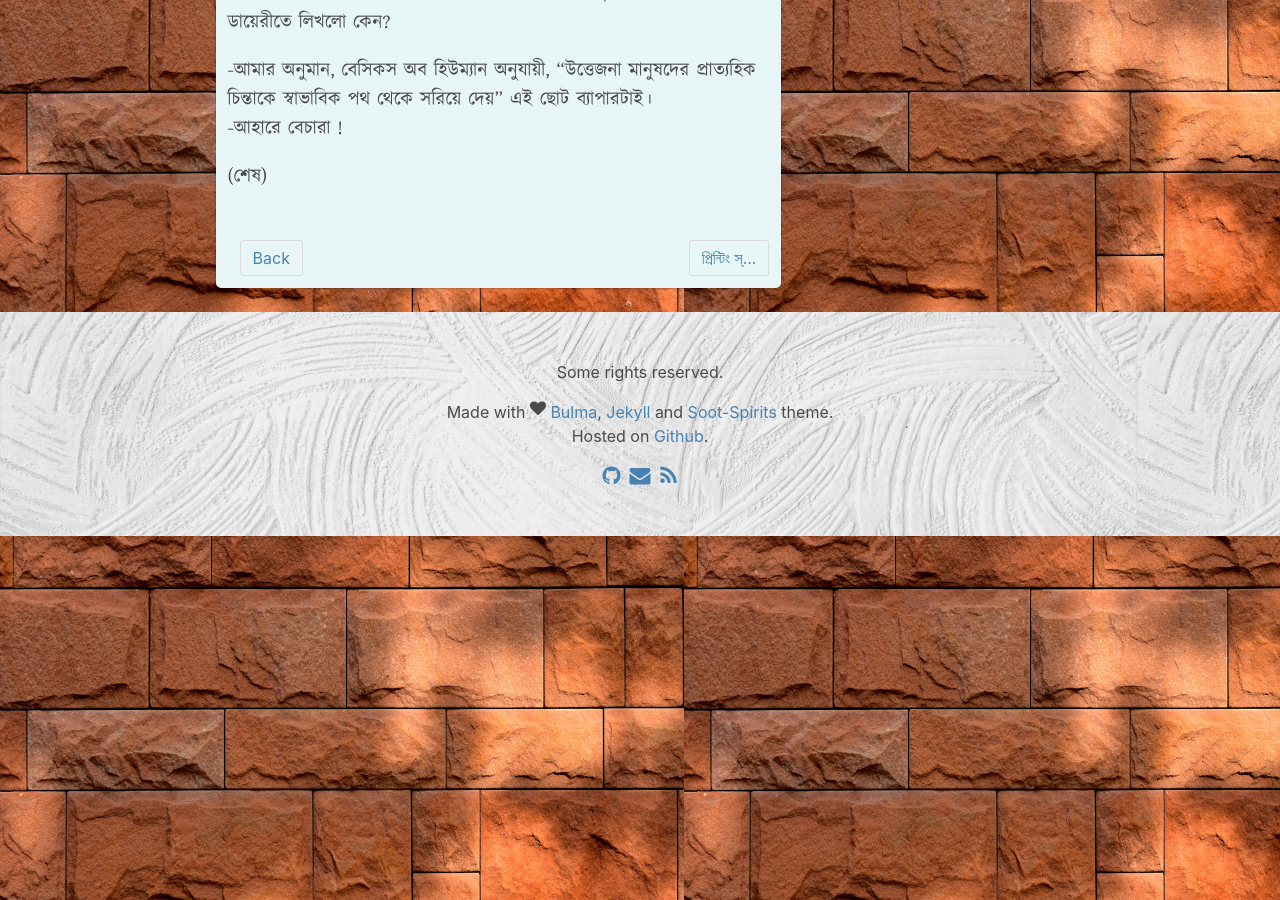
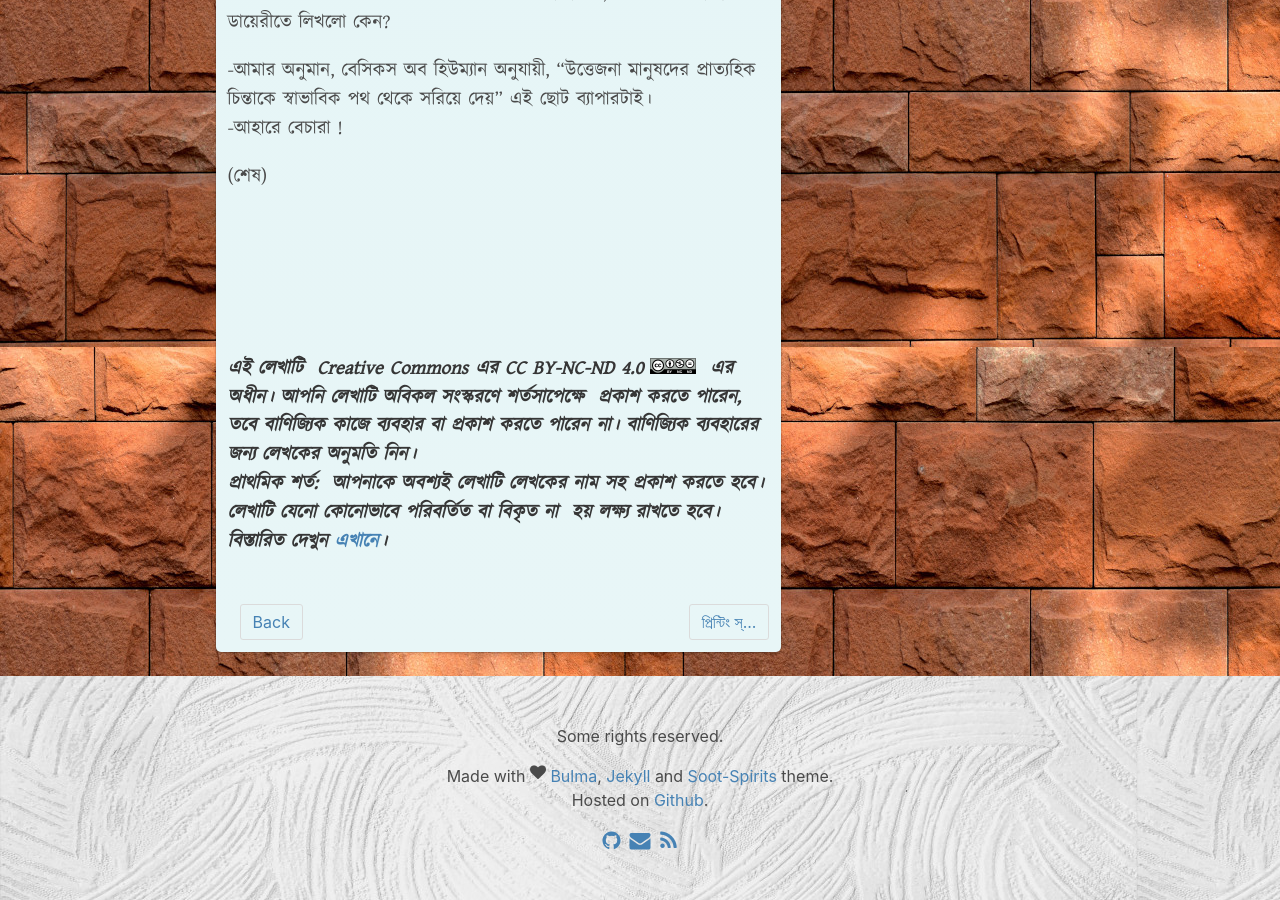
Before and after one commit to Emonshr/emonshr.github.io, a Jekyll site: the page built from _posts/2017-11-10-জিফি.markdown, in a window 1280 px wide and 900 px high, scrolled down 5823 px. Built offline with Jekyll 4.4.1, drawn with Linux system fonts in a browser that asks for light colours; comment, search, counter and statistics services are not loaded.

Commit message:
fixing typos/edits_2

```diff
--- a/_posts/2017-11-10-জিফি.markdown
+++ b/_posts/2017-11-10-জিফি.markdown
@@ -96,3 +96,15 @@
 -আহারে বেচারা !
 
 (শেষ)
+&nbsp;
+&nbsp;
+&nbsp;
+&nbsp;
+&nbsp;
+
+
+
+**_এই লেখাটি  Creative Commons এর CC BY-NC-ND 4.0 ![CCBY4](/assets/images/ccbyncnd.png)  এর অধীন। আপনি লেখাটি অবিকল সংস্করণে শর্তসাপেক্ষে  প্রকাশ করতে পারেন,_**
+**_তবে বাণিজ্যিক কাজে ব্যবহার বা প্রকাশ করতে পারেন না। বাণিজ্যিক ব্যবহারের জন্য লেখকের অনুমতি নিন।_**
+**_প্রাথমিক শর্ত:  আপনাকে অবশ্যই লেখাটি লেখকের নাম সহ প্রকাশ করতে হবে। লেখাটি যেনো কোনোভাবে পরিবর্তিত বা বিকৃত না  হয় লক্ষ্য রাখতে হবে।_**
+**_বিস্তারিত দেখুন [এখানে](https://creativecommons.org/licenses/by-nc-nd/4.0/)।_**
```
